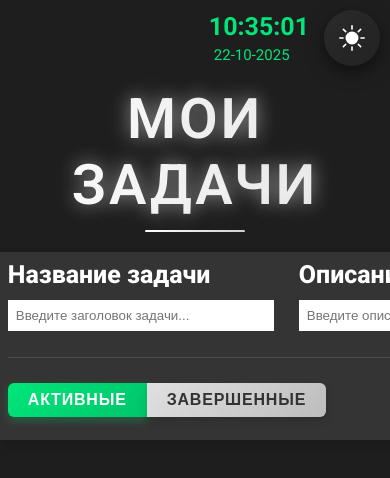
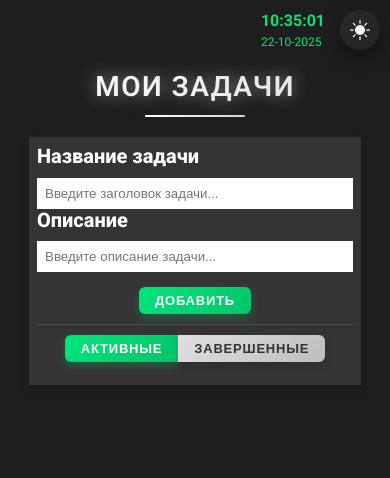
Before and after one commit to skarb-by/My-Todos, a React (Vite) app: page / in a window 390 px wide. Shown: the top 478 px of the page. Built offline with nearby package versions, Linux system fonts and the light colour scheme.

Commit message:
Initial commit

```diff
--- a/src/App.css
+++ b/src/App.css
@@ -62,6 +62,7 @@ body[data-theme='light']::-webkit-scrollbar-track {
   align-items: center;
   gap: 15px;
   margin: 10px;
+  flex-wrap: wrap;
 }
 
 h1 {
--- a/src/components/Clock/Clock.css
+++ b/src/components/Clock/Clock.css
@@ -17,3 +17,24 @@
 body[data-theme='light'] .clock {
 	color: #00c46a;
 }
+
+@media (max-width: 768px) {
+	.clock__time {
+		font-size: 20px;
+	}
+
+	.clock__date {
+		font-size: 14px;
+		margin-left: 0;
+	}
+}
+
+@media (max-width: 480px) {
+	.clock__time {
+		font-size: 16px;
+	}
+
+	.clock__date {
+		font-size: 12px;
+	}
+}
--- a/src/components/Form/BtnArea/BtnArea.css
+++ b/src/components/Form/BtnArea/BtnArea.css
@@ -100,3 +100,20 @@
 .right {
 	border-radius: 0px 6px 6px 0px;
 }
+
+@media (max-width: 786px) {
+
+	.secondaryBtn,
+	.active {
+
+		font-size: 13px;
+		padding: 6px 16px;
+	}
+}
+
+@media (max-width: 560px) {
+	.btn__area {
+		justify-content: center;
+	}
+
+}
--- a/src/components/Form/TodoBtn/TodoBtn.css
+++ b/src/components/Form/TodoBtn/TodoBtn.css
@@ -44,3 +44,17 @@
 		0 6px 18px rgba(0, 230, 122, 0.45),
 		0 2px 8px rgba(0, 0, 0, 0.08);
 }
+
+
+
+
+
+@media (max-width: 786px) {
+	.primaryBtn {
+		font-size: 13px;
+		padding: 6px 16px;
+		margin-top: 15px;
+	}
+
+
+}
--- a/src/components/Form/TodoForm.css
+++ b/src/components/Form/TodoForm.css
@@ -3,6 +3,7 @@
 	padding: 2%;
 	width: fit-content;
 	margin: 3% auto;
+
 	overflow: visible;
 	box-shadow: 0px 5px 7px rgb(27, 27, 27);
 }
@@ -14,6 +15,8 @@
 	border-bottom: 1px solid rgb(78, 78, 78);
 	padding-bottom: 25px;
 	margin-bottom: 25px;
+
+	flex-wrap: wrap;
 }
 
 .todo__input-item {
@@ -44,3 +47,40 @@ body[data-theme='light'] .todo__wrapper {
 	background: #f5f5f5;
 	box-shadow: 0px 5px 7px rgba(0, 0, 0, 0.1);
 }
+
+@media (max-width: 786px) {
+	.todo__form-input {
+		flex-direction: column;
+		padding-bottom: 10px;
+		margin-bottom: 10px;
+	}
+
+	.todo__input-item {
+		margin-right: 0;
+	}
+
+	.todo__input-item label {
+
+		font-size: 20px;
+
+	}
+
+	.todo__input-item input {
+		width: 500px;
+	}
+
+
+}
+
+@media (max-width: 560px) {
+	.todo__input-item input {
+		width: 400px;
+	}
+}
+
+
+@media (max-width: 460px) {
+	.todo__input-item input {
+		width: 300px;
+	}
+}
--- a/src/components/Form/TodoList/TodoList.css
+++ b/src/components/Form/TodoList/TodoList.css
@@ -83,3 +83,26 @@ body[data-theme='light'] .todo__list-item:hover {
 body[data-theme='light'] .todo__list-item p {
 	color: rgb(85, 82, 82);
 }
+
+@media (max-width: 560px) {
+	.todo__list-item {
+
+		padding: 10px 10px;
+		margin-bottom: 5px;
+	}
+
+	.todo__list-item h3 {
+		font-size: 15px;
+
+	}
+
+	.todo__list-item p {
+		font-size: 10px;
+
+	}
+
+	.todo__list-item svg {
+		font-size: 25px;
+
+	}
+}
--- a/src/components/ThemeToggle/ThemeToggle.css
+++ b/src/components/ThemeToggle/ThemeToggle.css
@@ -37,3 +37,21 @@ body[data-theme='light'] .theme-toggle {
 	color: #222;
 	box-shadow: 0 6px 18px rgba(0, 0, 0, 0.08);
 }
+
+
+@media (max-width: 768px) {
+
+	.theme-toggle {
+		width: 40px;
+		height: 40px;
+	}
+
+
+	.theme-toggle__icon,
+	.theme-toggle svg {
+		pointer-events: none;
+		width: 20px;
+		height: 20px;
+
+	}
+}
--- a/src/components/Title/Title.css
+++ b/src/components/Title/Title.css
@@ -101,3 +101,16 @@ body[data-theme='light'] .title:hover {
 			0 0 10px rgba(0, 0, 0, 0.08);
 	}
 }
+
+@media (max-width: 768px) {
+	.title {
+		font-size: 36px;
+		letter-spacing: 1.5px;
+	}
+}
+
+@media (max-width: 480px) {
+	.title {
+		font-size: 28px;
+	}
+}
```
